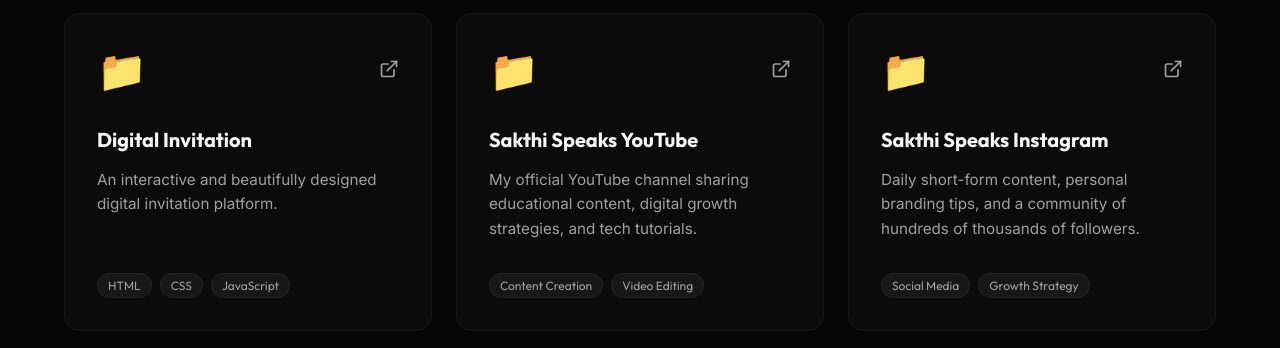
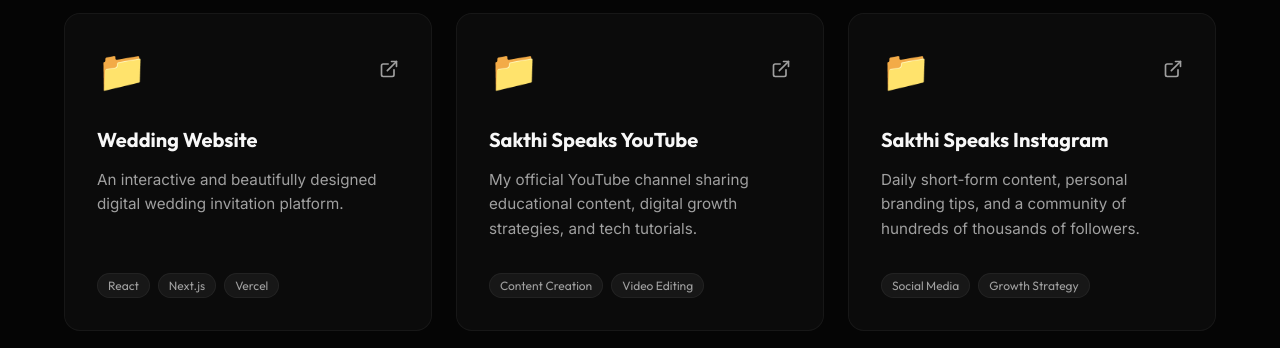
Before and after one commit to imsakthidev/sakthiispeaks, a Next.js app: page / in a window 1280 px wide. Shown: the part 2440-2788 px from the top of the page. Built offline with nearby package versions, Linux system fonts and the light colour scheme.

Commit message:
Project Update

```diff
--- a/src/components/Projects/Projects.tsx
+++ b/src/components/Projects/Projects.tsx
@@ -26,10 +26,10 @@
   },
   {
     id: 4,
-    title: 'Digital Invitation',
-    description: 'An interactive and beautifully designed digital invitation platform.',
-    tech: ['HTML', 'CSS', 'JavaScript'],
-    demo: 'https://imsakthidev.github.io/Invitation/'
+    title: 'Wedding Website',
+    description: 'An interactive and beautifully designed digital wedding invitation platform.',
+    tech: ['React', 'Next.js', 'Vercel'],
+    demo: 'https://sakthiwedsdivya.vercel.app/'
   },
   {
     id: 5,
```
